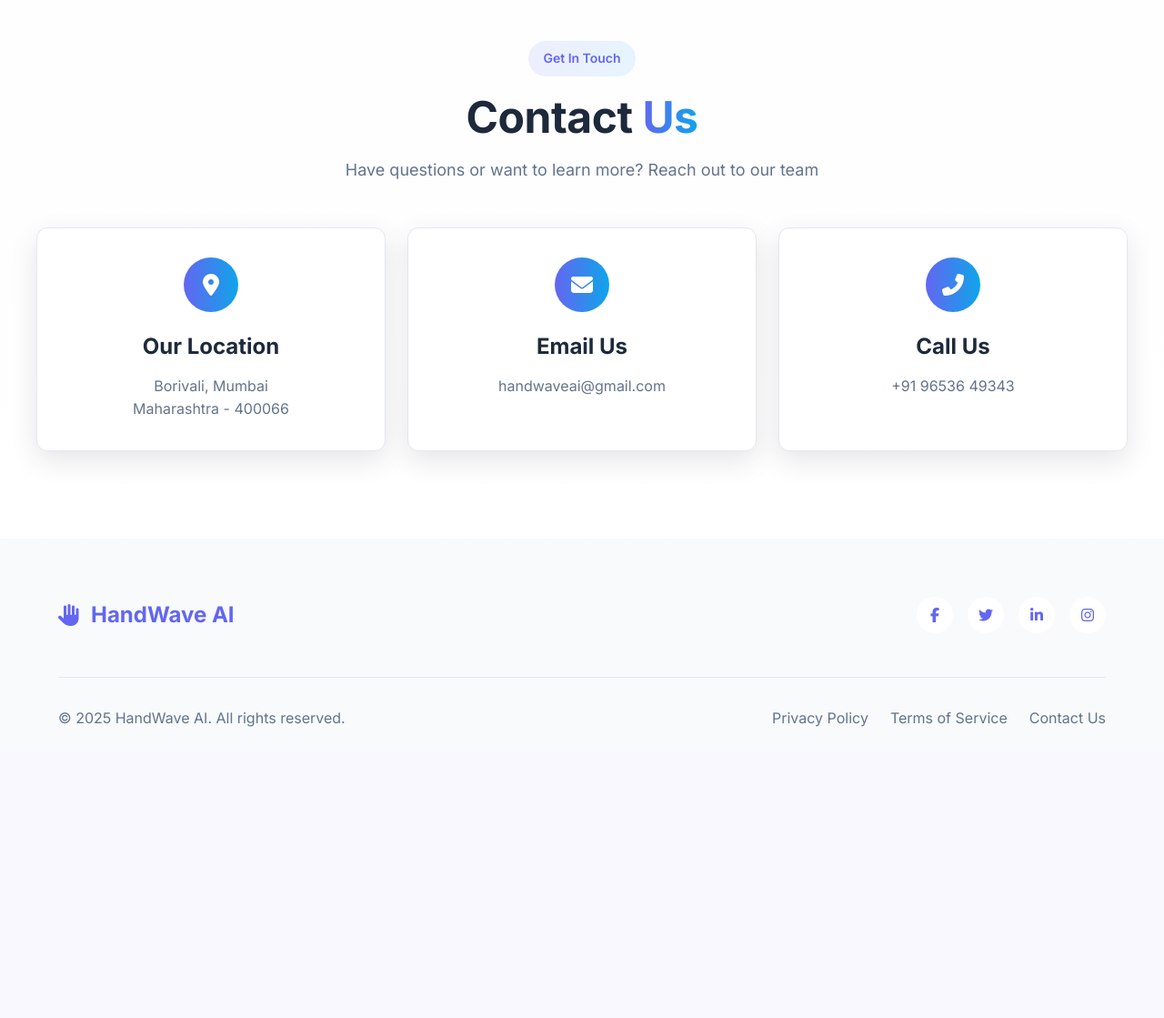
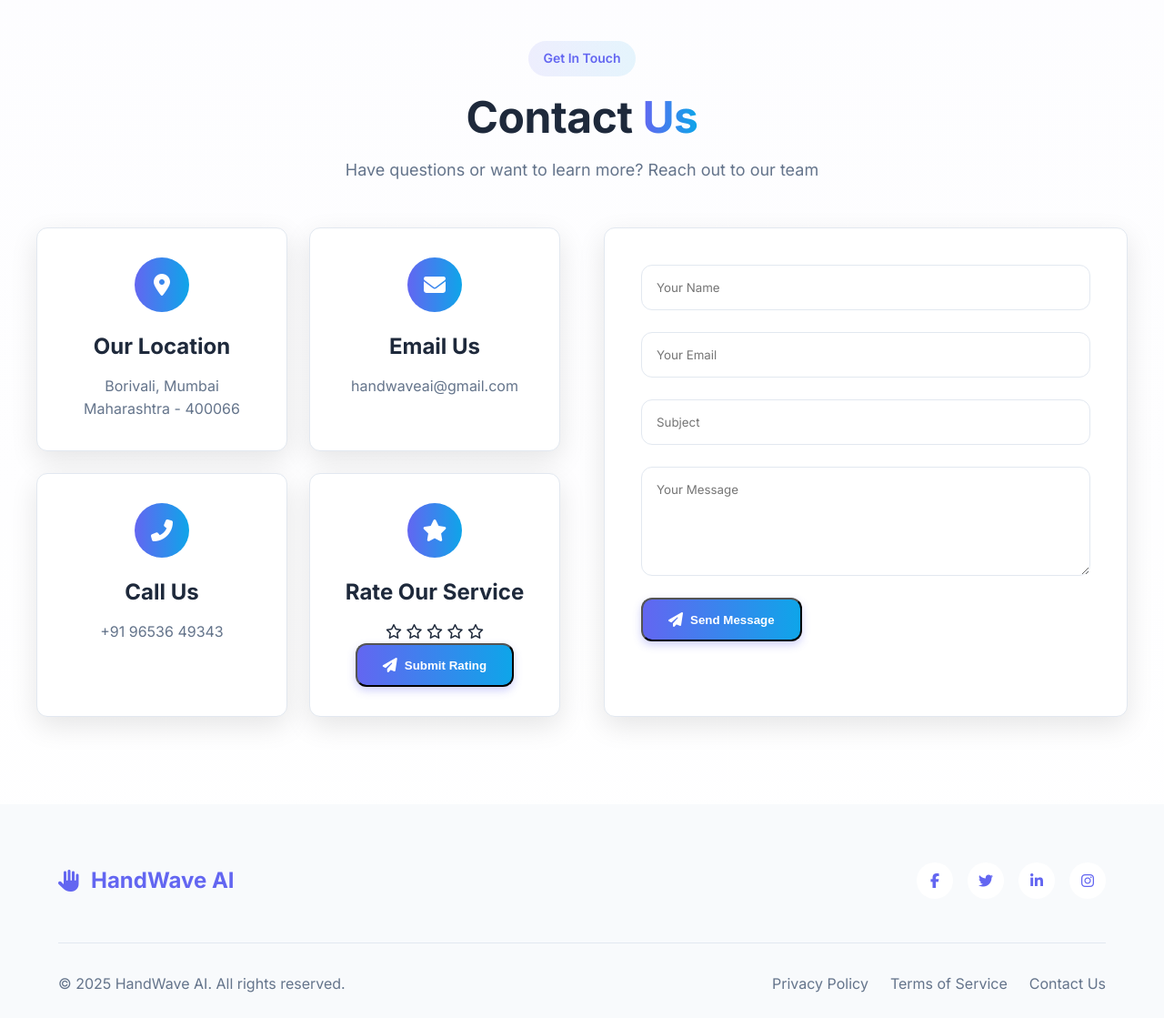
Before and after one commit to devangi-01/HandWaveAI, a Django app: page / in a window 1280 px wide. Shown: the part 3341-4460 px from the top of the page at 91% size. Before the commit the page ends 4140 px from the top, so only its background shows below. Run offline with Django 5.2, Linux system fonts and the light colour scheme.

Commit message:
rating bar

```diff
--- a/static/css/newstyle.css
+++ b/static/css/newstyle.css
@@ -696,7 +696,7 @@ p {
 }
 
 .contact-content {
-  /* display: grid; */
+  display: grid;
   grid-template-columns: 1fr 1fr;
   gap: 3rem;
   margin-top: 2rem;
--- a/static/js/script.js
+++ b/static/js/script.js
@@ -126,5 +126,82 @@ document.addEventListener("click", function(event) {
   }
 });
 
+// Star Rating Functionality
+document.addEventListener('DOMContentLoaded', function() {
+  const stars = document.querySelectorAll('.star-rating i');
+  let selectedRating = 0;
+
+  stars.forEach(star => {
+    // Hover effect
+    star.addEventListener('mouseover', function() {
+      const rating = this.getAttribute('data-rating');
+      highlightStars(rating);
+    });
+
+    // Mouse leave - reset to selected rating
+    star.addEventListener('mouseleave', function() {
+      resetStars();
+      if (selectedRating > 0) {
+        highlightStars(selectedRating);
+      }
+    });
+
+    // Click to set rating
+    star.addEventListener('click', function() {
+      selectedRating = this.getAttribute('data-rating');
+      highlightStars(selectedRating);
+    });
+  });
+
+  // Submit rating button
+  const submitButton = document.querySelector('.rating-submit');
+  if (submitButton) {
+    submitButton.addEventListener('click', function() {
+      const feedback = document.querySelector('.rating-feedback textarea').value;
+      if (selectedRating > 0) {
+        alert(`Thank you for your ${selectedRating}-star rating!`);
+        // Here you would typically send this data to your server
+        // Reset form after submission
+        resetRatingForm();
+      } else {
+        alert('Please select a rating before submitting.');
+      }
+    });
+  }
+
+  // Helper functions
+  function highlightStars(rating) {
+    stars.forEach(star => {
+      const starRating = star.getAttribute('data-rating');
+      if (starRating <= rating) {
+        star.classList.remove('far');
+        star.classList.add('fas');
+      } else {
+        star.classList.remove('fas');
+        star.classList.add('far');
+      }
+    });
+  }
+
+  function resetStars() {
+    stars.forEach(star => {
+      star.classList.remove('fas');
+      star.classList.add('far');
+    });
+  }
+
+  function resetRatingForm() {
+    selectedRating = 0;
+    resetStars();
+    document.querySelector('.rating-feedback textarea').value = '';
+  }
+});
+
+// Existing logout dropdown function
+function toggleLogoutDropdown() {
+  var dropdown = document.getElementById("logoutDropdown");
+  dropdown.style.display = dropdown.style.display === "block" ? "none" : "block";
+}
+
 // Make toggleLogoutDropdown available globally
 window.toggleLogoutDropdown = toggleLogoutDropdown;
--- a/templates/index.html
+++ b/templates/index.html
@@ -214,9 +214,27 @@
                 <h3>Call Us</h3>
                 <p>+91 96536 49343</p>
             </div>
+
+            <div class="contact-card rating-card">
+                <div class="contact-icon"><i class="fas fa-star"></i></div>
+                <h3>Rate Our Service</h3>
+                <div class="star-rating">
+                    <i class="far fa-star" data-rating="1"></i>
+                    <i class="far fa-star" data-rating="2"></i>
+                    <i class="far fa-star" data-rating="3"></i>
+                    <i class="far fa-star" data-rating="4"></i>
+                    <i class="far fa-star" data-rating="5"></i>
+                </div>
+                {% comment %} <div class="rating-feedback">
+                    <textarea placeholder="Share your feedback (optional)" rows="2"></textarea>
+                </div> {% endcomment %}
+                <button type="button" class="btn btn-primary rating-submit">
+                    <i class="fas fa-paper-plane"></i> Submit Rating
+                </button>
+            </div>
         </div>
 
-                    {% comment %} <div class="contact-form-container">
+        <div class="contact-form-container">
             <form class="contact-form">
                 <div class="form-group">
                     <input type="text" placeholder="Your Name" required>
@@ -234,7 +252,7 @@
                     <i class="fas fa-paper-plane"></i> Send Message
                 </button>
             </form>
-                    </div> {% endcomment %}
+        </div>
     </div>
 </section>
 
```
Lines whose indentation alone changed are shown as unchanged.
